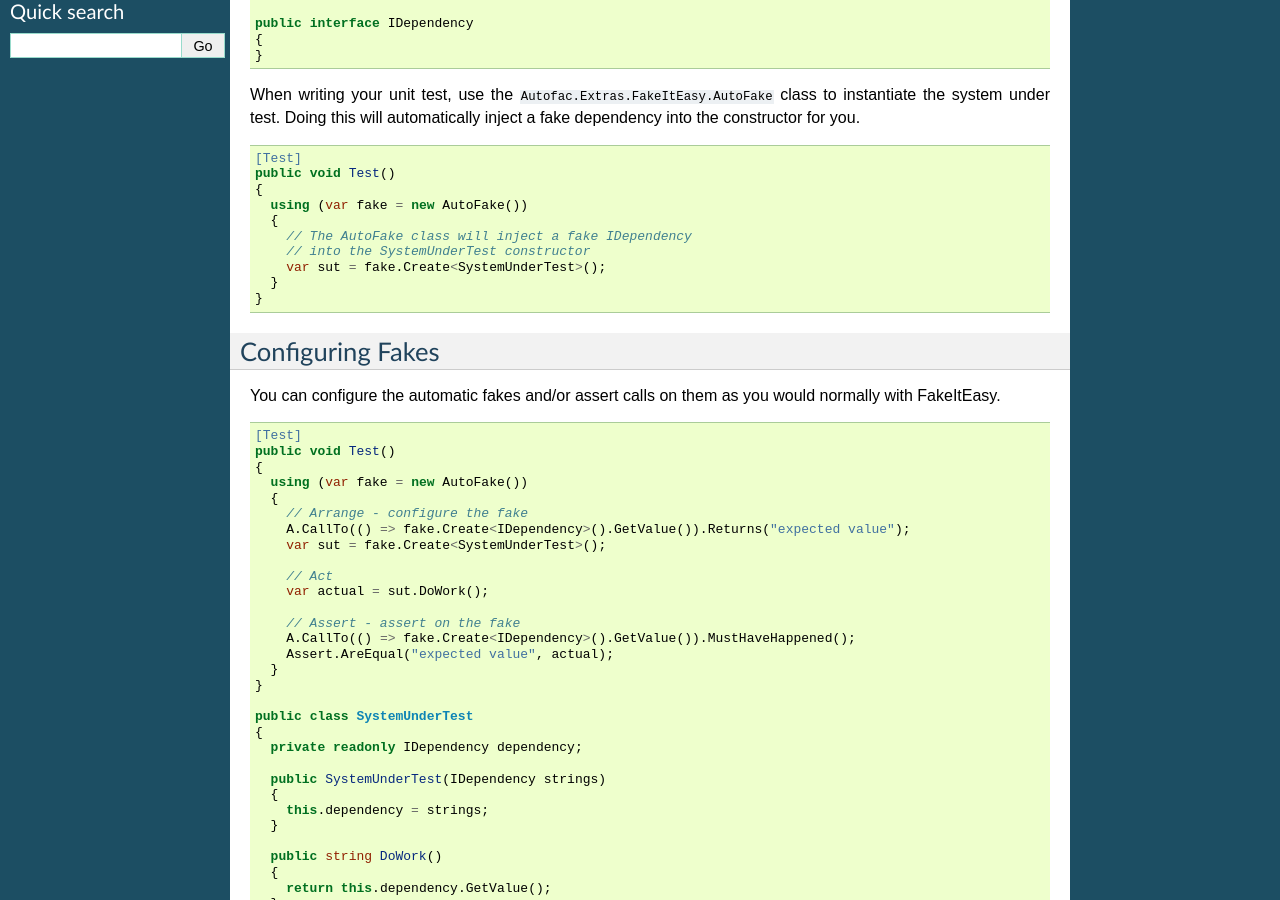
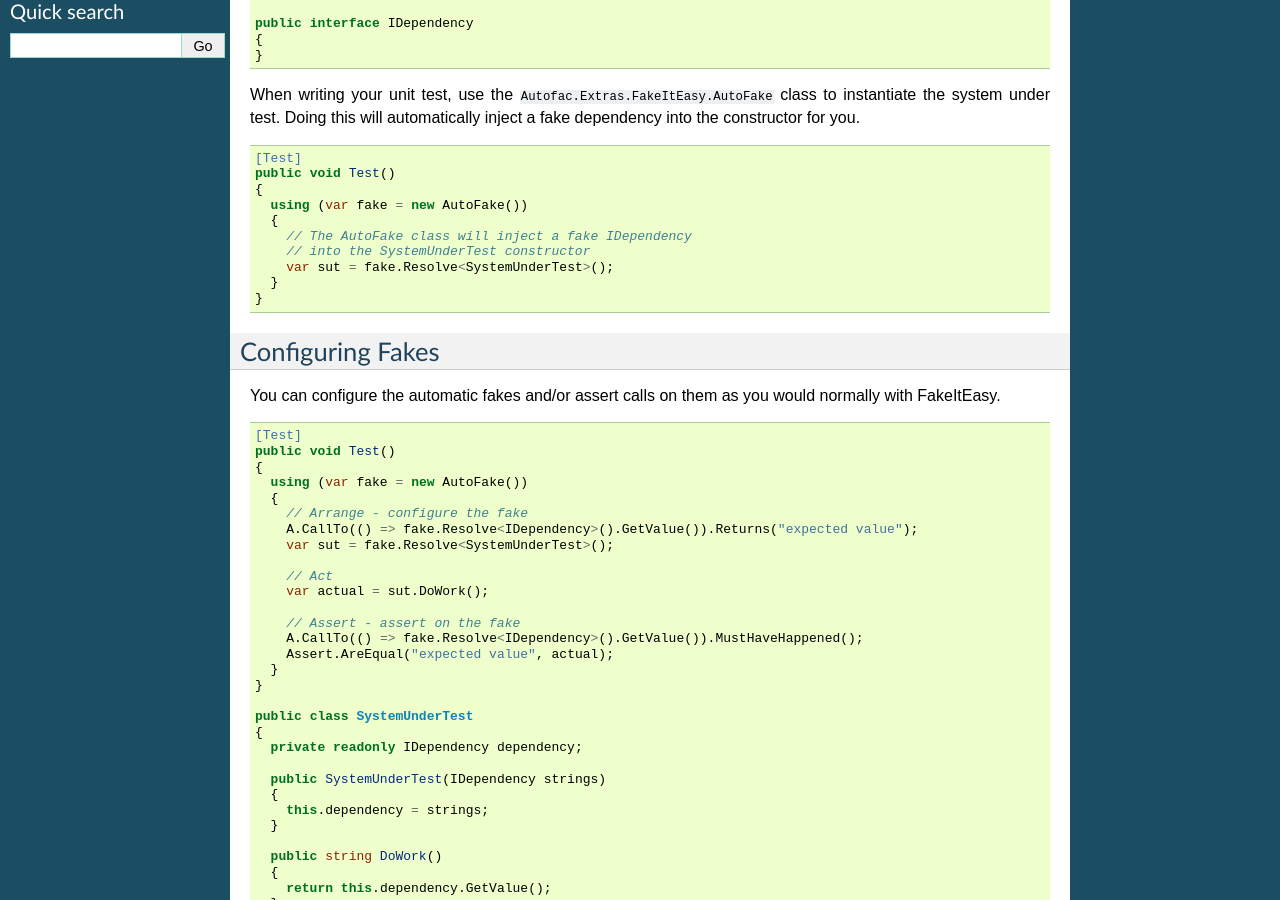
Before and after one commit to autofac/Documentation, a Sphinx documentation site: the page built from docs/integration/fakeiteasy.rst, in a window 1280 px wide and 900 px high, scrolled down 363 px. Built offline with Sphinx 7.4.7, drawn with Linux system fonts in a browser that asks for light colours.

Commit message:
Create is obsolete in the latest version, must be resolved

```diff
--- a/docs/integration/fakeiteasy.rst
+++ b/docs/integration/fakeiteasy.rst
@@ -33,7 +33,7 @@
       {
         // The AutoFake class will inject a fake IDependency
         // into the SystemUnderTest constructor
-        var sut = fake.Create<SystemUnderTest>();
+        var sut = fake.Resolve<SystemUnderTest>();
       }
     }
 
@@ -50,14 +50,14 @@
       using (var fake = new AutoFake())
       {
         // Arrange - configure the fake
-        A.CallTo(() => fake.Create<IDependency>().GetValue()).Returns("expected value");
-        var sut = fake.Create<SystemUnderTest>();
+        A.CallTo(() => fake.Resolve<IDependency>().GetValue()).Returns("expected value");
+        var sut = fake.Resolve<SystemUnderTest>();
 
         // Act
         var actual = sut.DoWork();
 
         // Assert - assert on the fake
-        A.CallTo(() => fake.Create<IDependency>().GetValue()).MustHaveHappened();
+        A.CallTo(() => fake.Resolve<IDependency>().GetValue()).MustHaveHappened();
         Assert.AreEqual("expected value", actual);
       }
     }
```
